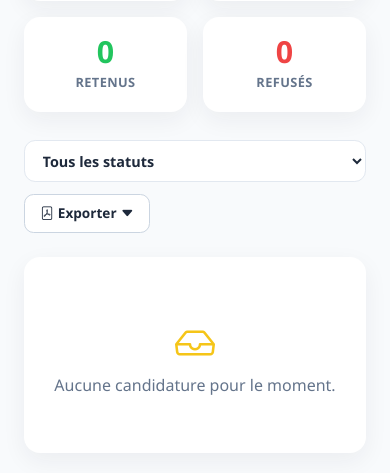
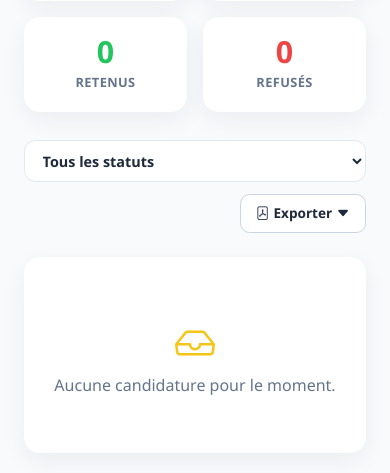
Before and after one commit to bilal-allouch/alterntrack, a Flask app: page / in a window 390 px wide. Shown: the part 177-650 px from the top of the page. Run offline with Flask 3, Linux system fonts and the light colour scheme; the visitor is signed in with stand-in values (Sample User, id 1); data that the repository does not hold is empty; some libraries are stand-ins or nearby versions.

Commit message:
Fix export dropdown to right side on mobile

```diff
--- a/templates/entreprises.html
+++ b/templates/entreprises.html
@@ -56,7 +56,7 @@
     </header>
 
     <div class="container-app">
-        <div class="page-head">
+        <div class="page-head" style="justify-content: space-between; align-items: center;">
             <h2 class="page-title">Mes entreprises</h2>
             <a href="{{ url_for('export_entreprises') }}" class="btn-export">
                 <i class="bi bi-file-pdf me-1"></i>Exporter
--- a/templates/index.html
+++ b/templates/index.html
@@ -112,7 +112,7 @@
                     <option value="{{ statut }}" {% if statut_actif == statut %}selected{% endif %}>{{ statut }}</option>
                 {% endfor %}
             </select>
-            <div class="export-dropdown">
+            <div class="export-dropdown" style="margin-left: auto;">
                 <button type="button" id="export-toggle" class="btn-export">
                     <i class="bi bi-file-pdf me-1"></i>Exporter <i class="bi bi-caret-down-fill ms-1"></i>
                 </button>
```
